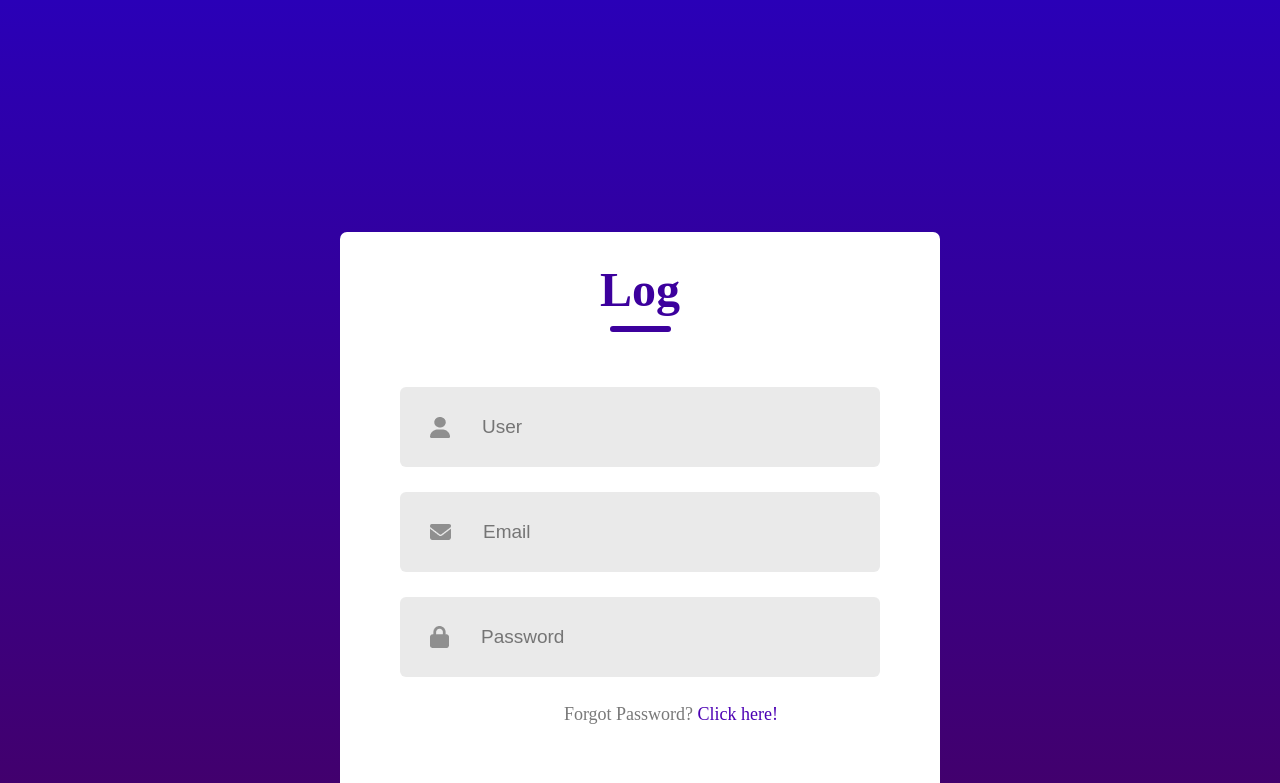
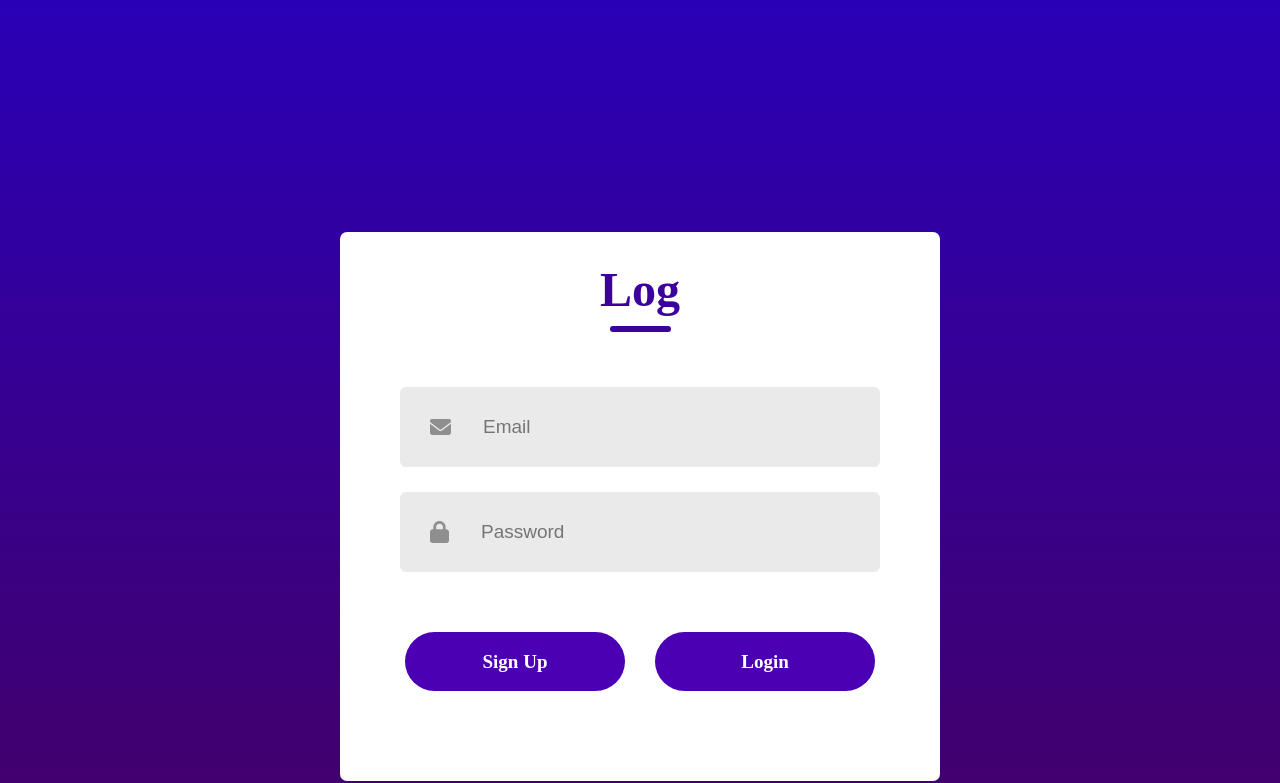
Before and after one commit to Medom5/login-signup, a React (Vite) app: page / in a window 1280 px wide. Shown: the top 783 px of the page. Built offline with nearby package versions, Linux system fonts and the light colour scheme.

Commit message:
Hide: user input field and forgot password for Sign Up page

```diff
--- a/src/Components/LoginSignup/LoginSignup.jsx
+++ b/src/Components/LoginSignup/LoginSignup.jsx
@@ -15,10 +15,12 @@ const LoginSignup = () => {
         <div className="underline"></div>
       </div>
       <div className="inputs">
+        {action === "Sign Up" && (
           <div className="input">
             <img src={user_icon} alt="" />
             <input type="text" placeholder="User" />
           </div>
+        )}
         <div className="input">
           <img src={email_icon} alt="" />
           <input type="email" placeholder="Email" />
@@ -28,9 +30,11 @@ const LoginSignup = () => {
           <input type="password" placeholder="Password" />
         </div>
       </div>
+      {action === "Login" && (
         <div className="forgot-password">
           Forgot Password? <span> Click here!</span>
         </div>
+      )}
       <div className="submit-container">
         <div
           className={action === "Login" ? "submit gray" : "submit"}
```
Lines whose indentation alone changed are shown as unchanged.
